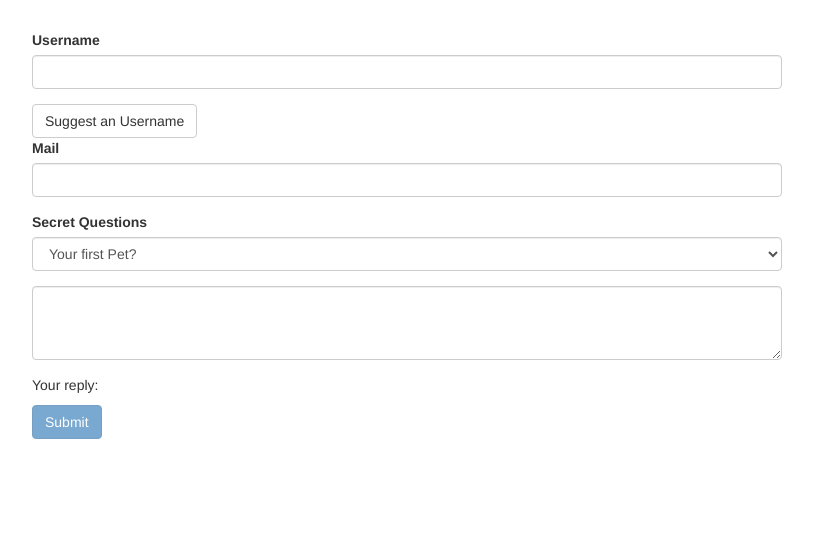
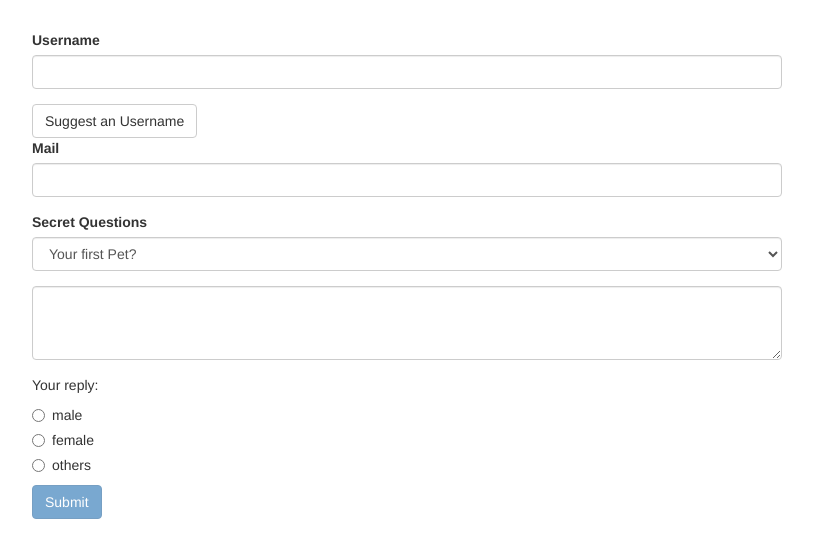
Before and after one commit to melarenina/Forms, an Angular app: page / in a window 1280 px wide. Shown: the top 558 px of the page, without its empty margins (233-1046 px from the left). Built offline with nearby package versions, Linux system fonts and the light colour scheme.

Commit message:
TD: Handling Radio Buttons

```diff
--- a/src/app/app.component.html
+++ b/src/app/app.component.html
@@ -61,7 +61,21 @@
           >
           </textarea>
         </div>
+
         <p>Your reply: {{ answer }}</p>
+
+        <div class="radio" *ngFor="let gender of genders">
+          <label>
+            <input
+              type="radio"
+              name="gender"
+              ngModel
+              [value]="gender"
+              required
+            > {{ gender }}
+          </label>
+        </div>
+
         <button
           class="btn btn-primary"
           type="submit"
--- a/src/app/app.component.ts
+++ b/src/app/app.component.ts
@@ -11,7 +11,8 @@
 
   @ViewChild('f') signUpForm: NgForm;
   defaultQuestion = 'pet';
-  answer = ''
+  answer = '';
+  genders = ['male', 'female', 'others'];
 
   suggestUserName() {
     const suggestedName = 'Superuser';
```
